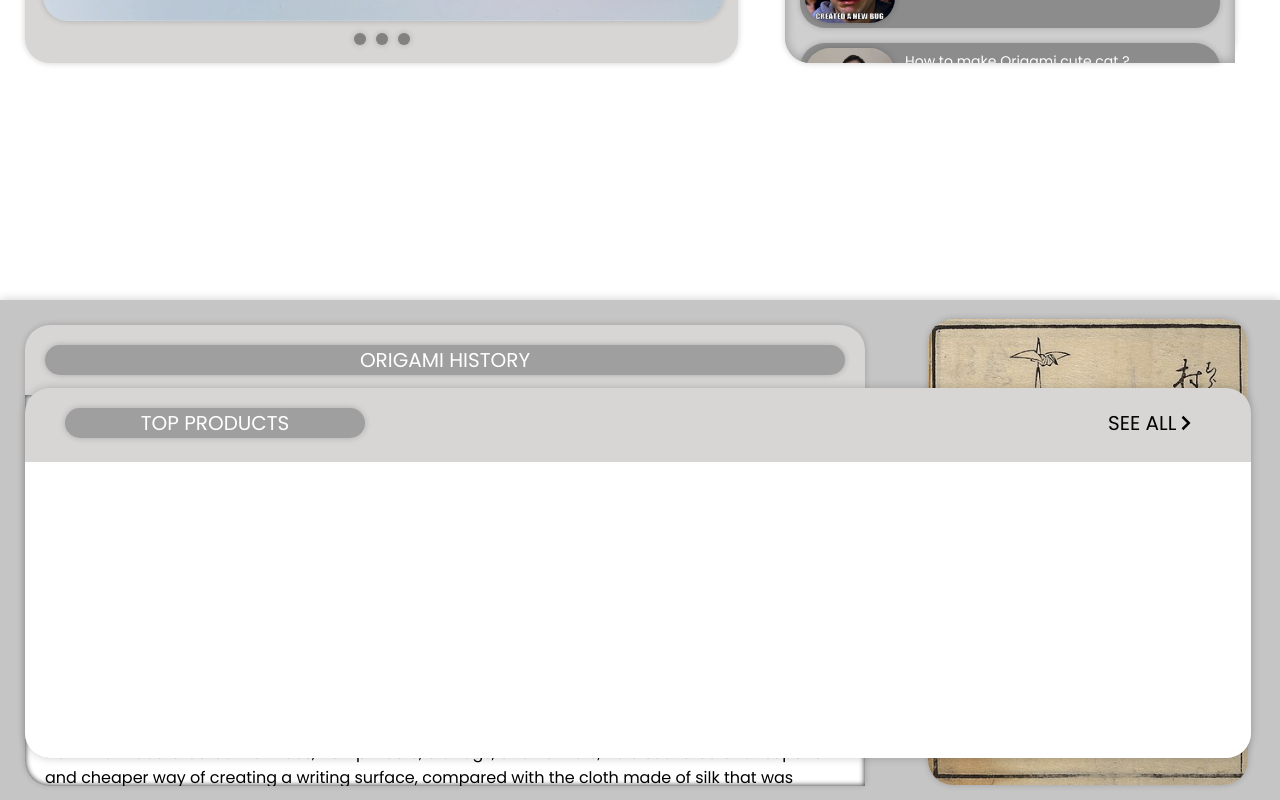
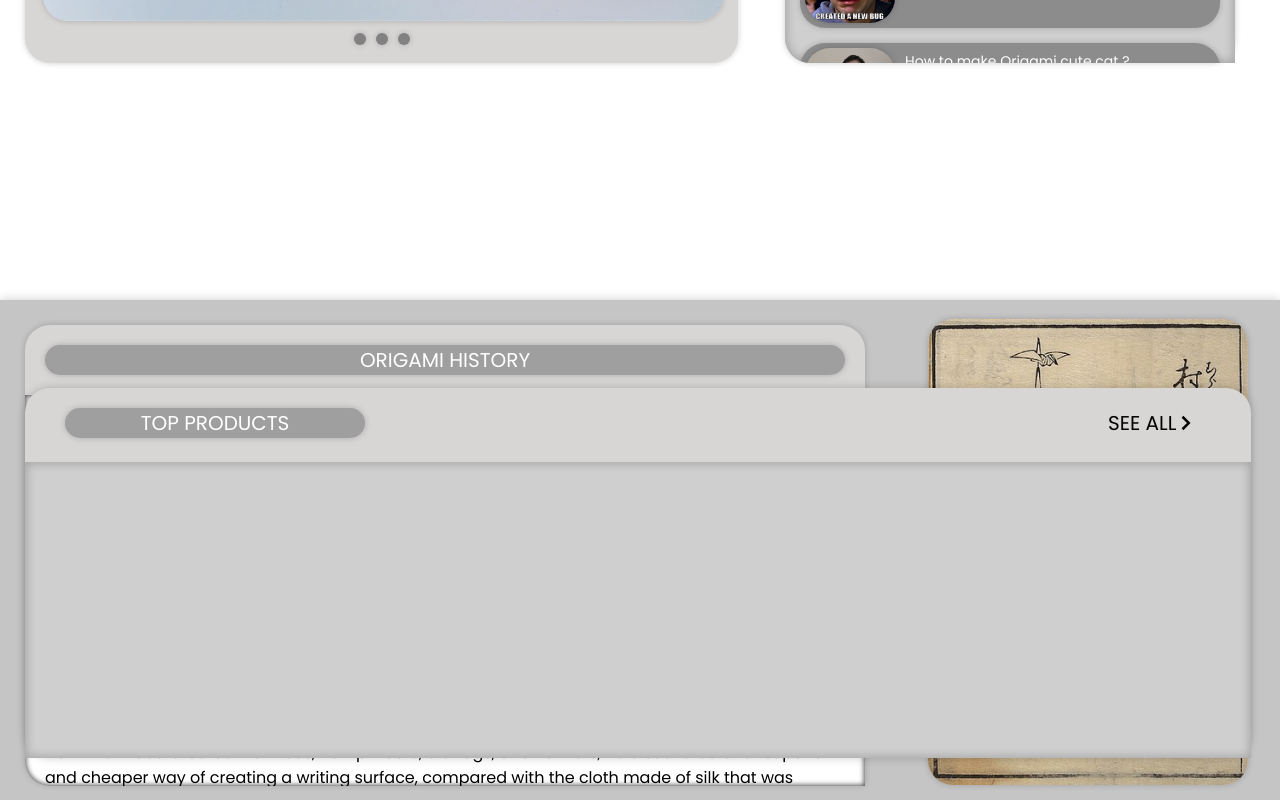
Before and after one commit to T2108A-Luonvuituoi-G1/Origami-eProject, a React (Create React App) app: page / in a window 1280 px wide. Shown: the part 1284-2084 px from the top of the page. Built offline with nearby package versions, Linux system fonts and the light colour scheme.

Commit message:
Update HomeBlog.css

```diff
--- a/src/OrigamiPage/Home/Assets/Css/HomeBlog.css
+++ b/src/OrigamiPage/Home/Assets/Css/HomeBlog.css
@@ -3,7 +3,7 @@
     height: 420px;
     position: absolute;
     z-index: -1;
-    margin-top: 123%
+    margin-top: 123%;
 }
 
 .home-blog-page {
@@ -66,5 +66,46 @@
     width: 100%;
     height: 80%;
     top: 20%;
-    border-radius: 0 0 25px 25px;
+    overflow-x: auto;
+    overflow-y: hidden;
+    background-color: rgb(207, 207, 207);
+    box-shadow: inset 0px 0px 10px 2px rgba(0,0,0,0.2);
 }
+
+.home-blog-content::-webkit-scrollbar {
+    height: 10px;
+    background-color: #F5F5F5;
+}
+
+.home-blog-content::-webkit-scrollbar-thumb {
+    background-color: rgb(104, 104, 104);
+    border-radius: 25px;
+}
+
+.home-blog-content::-webkit-scrollbar-track {
+    -webkit-box-shadow: inset 0 0 6px rgba(0,0,0,0.3);
+    background-color: #F5F5F5;
+}
+
+.home-blog-content-news {
+    width: 190%;
+}
+
+.home-blog-news {
+    margin: 13px;
+    border-radius: 25px;
+    width: 260px;
+    height: 260px;
+    background-color: rgb(141, 140, 140);
+    display: inline-block;
+    transition: 0.25s;
+    cursor: pointer;
+}
+
+.home-blog-news:hover {
+    width: 270px;
+    height: 270px;
+    margin: 5px;
+    transition: 0.25s;
+    background-color: rgb(160, 160, 160);
+}
```
